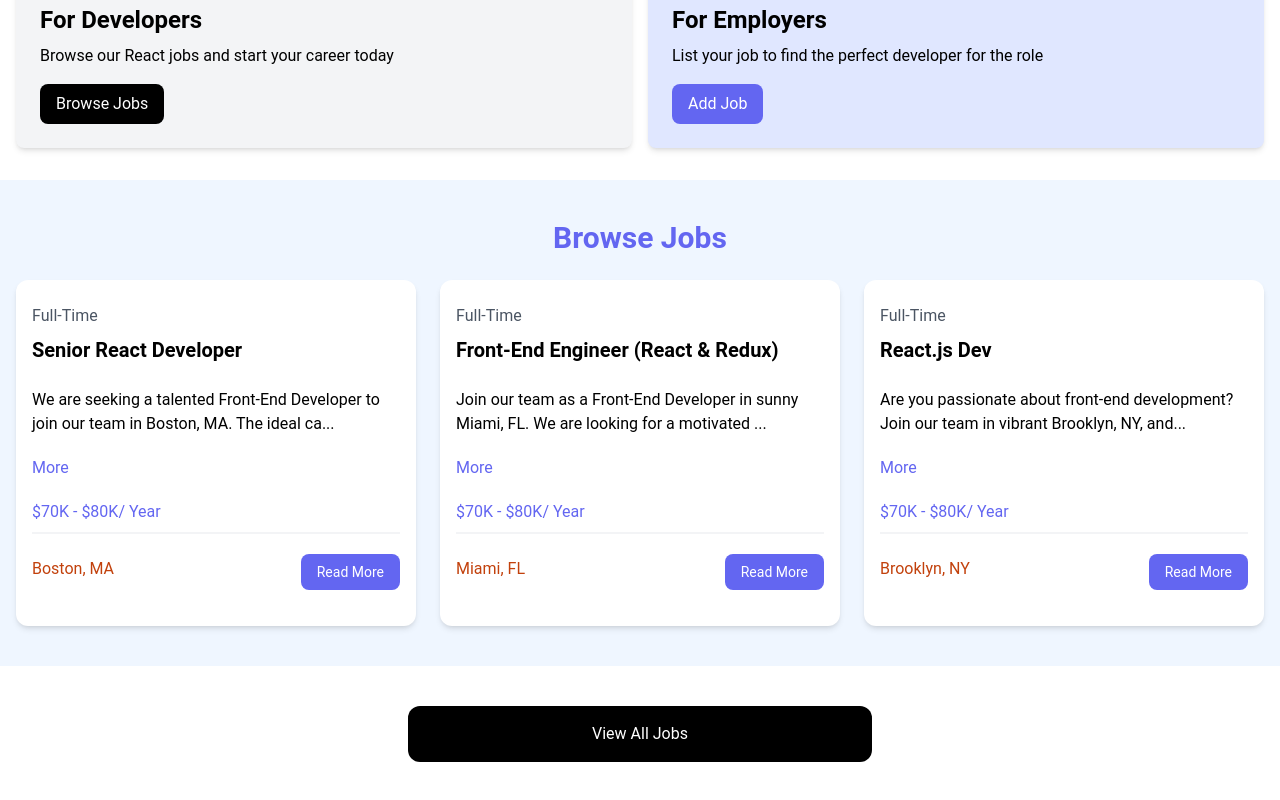
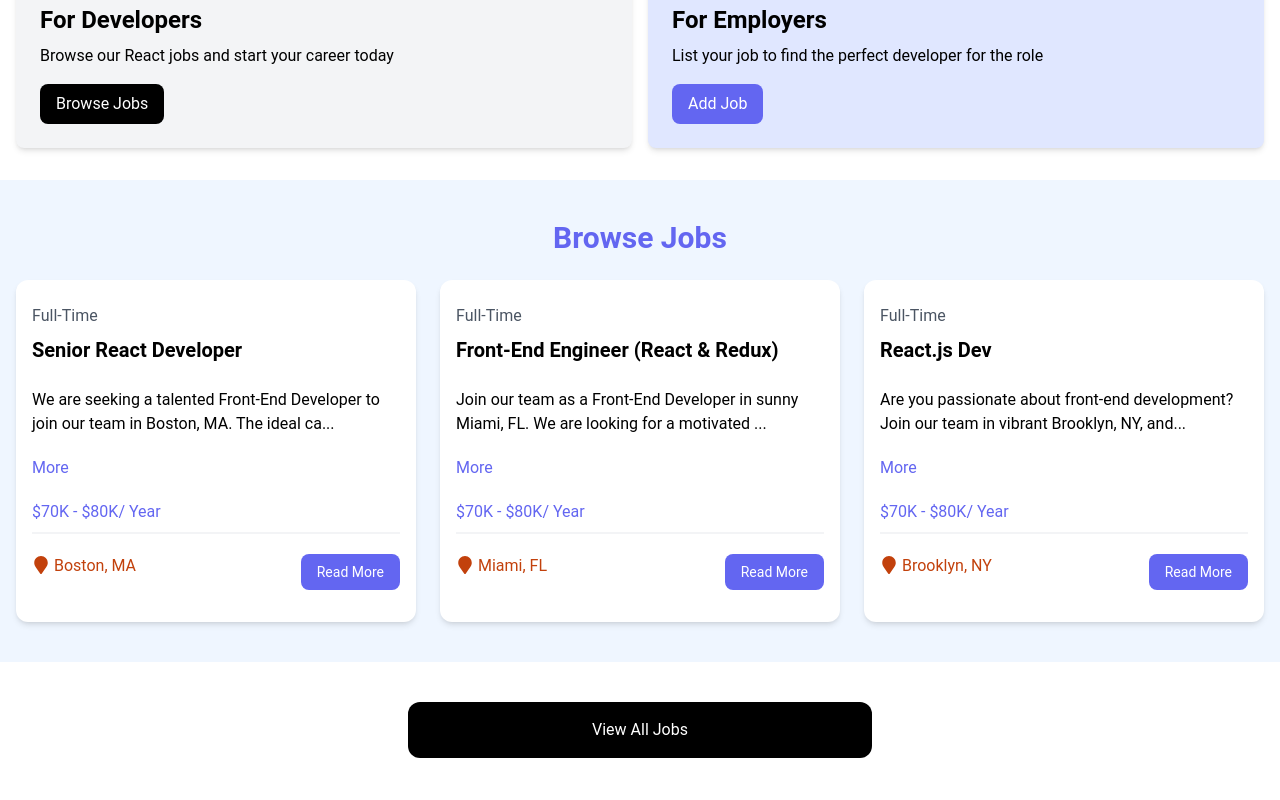
Before and after one commit to Webmav/react-traversy, a React (Vite) app: page / in a window 1280 px wide. Shown: the part 429-1229 px from the top of the page. Built offline with nearby package versions, Linux system fonts and the light colour scheme.

Commit message:
Installed react icons and imported it into ...listing and installed router and imported it to App

```diff
--- a/package.json
+++ b/package.json
@@ -11,7 +11,10 @@
   },
   "dependencies": {
     "react": "^19.2.8",
-    "react-dom": "^19.2.8"
+    "react-dom": "^19.2.8",
+    "react-icon": "^1.0.0",
+    "react-icons": "^5.7.0",
+    "react-router-dom": "^7.18.4"
   },
   "devDependencies": {
     "@eslint/js": "^10.0.1",
--- a/src/assets/components/JobListing.jsx
+++ b/src/assets/components/JobListing.jsx
@@ -1,4 +1,5 @@
 import { useState } from 'react'
+import { FaMapMarker } from 'react-icons/fa'
 
 export default function JobListing({ job }) {
     const [showFullDescription, setShowFullDescription] = useState(false);
@@ -31,7 +32,7 @@
 
                     <div className="flex flex-col lg:flex-row justify-between mb-4">
                     <div className="text-orange-700 mb-3">
-                        <i className="fa-solid fa-location-dot text-lg"></i>
+                        <FaMapMarker className='inline text-lg mb-1 mr-1' />
                         {job.location}
                     </div>
                     <a
```
Also changed, not shown: 1 other file (tests, documents, lock files or other folders).
